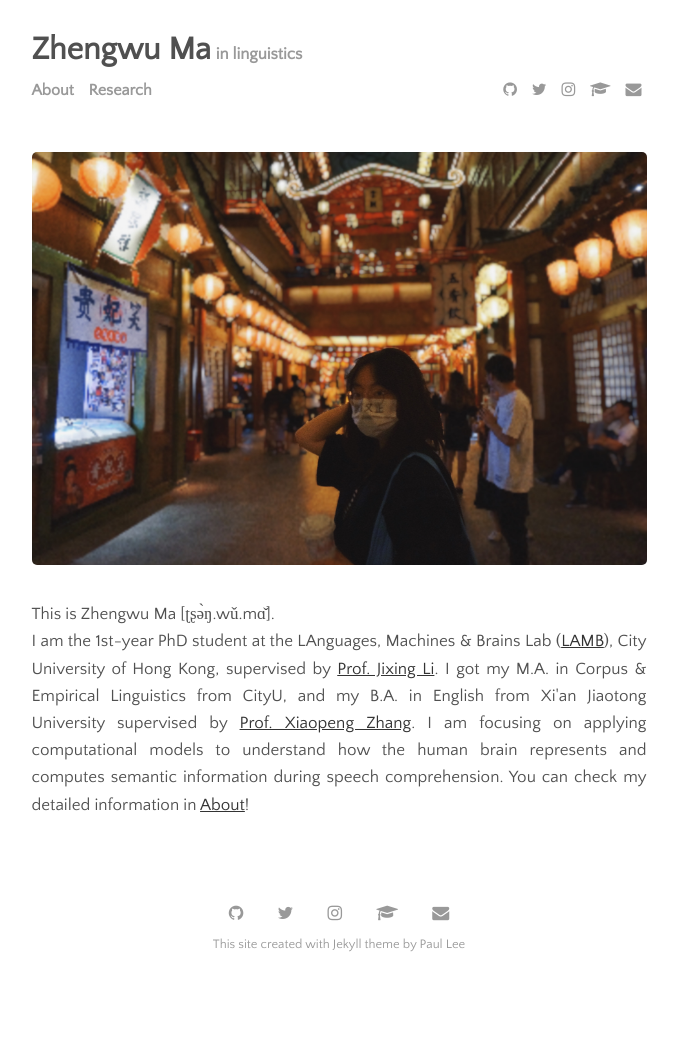
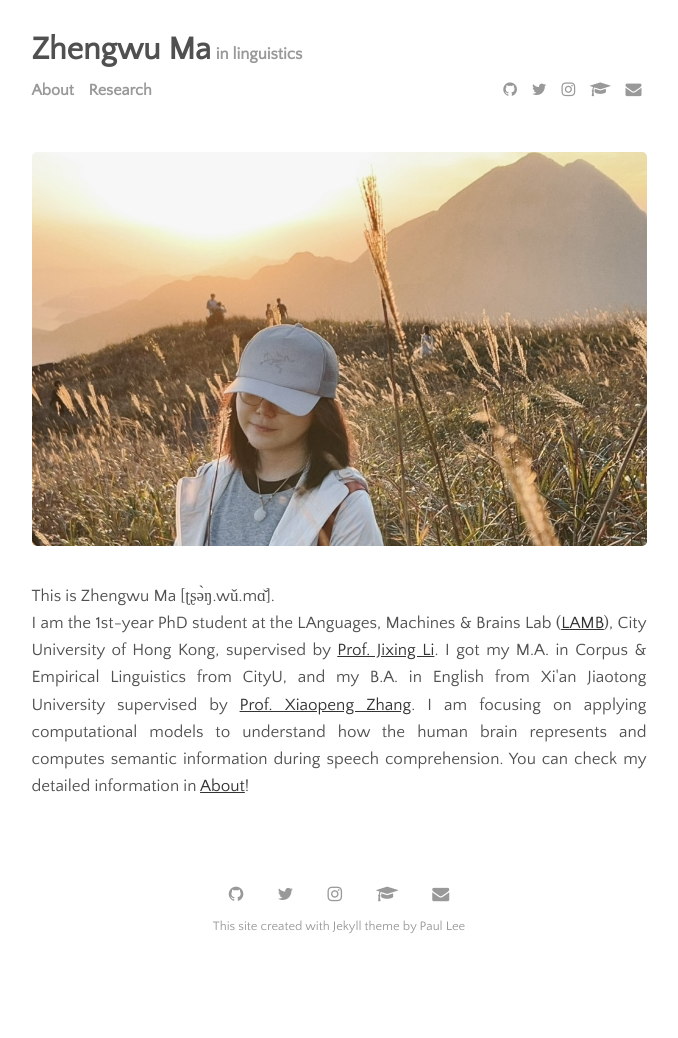
Before and after one commit to zhengwuma/zhengwuma.github.io, a Jekyll site: the page built from index.html, in a window 1280 px wide. Shown: the whole page, without its empty margins (301-979 px from the left). Built offline with Jekyll 4.4.1, drawn with Linux system fonts in a browser that asks for light colours; the list of posts is cut into pages by our own code.

Commit message:
Update index.html

```diff
--- a/index.html
+++ b/index.html
@@ -2,7 +2,7 @@
 layout: default
 title: Home
 ---
-<img src="{{ site.github.url }}/assets/img/night.jpg">
+<img src="{{ site.github.url }}/assets/img/page.jpg">
 <br>
 <br>
 <div style="text-align: justify">
```
